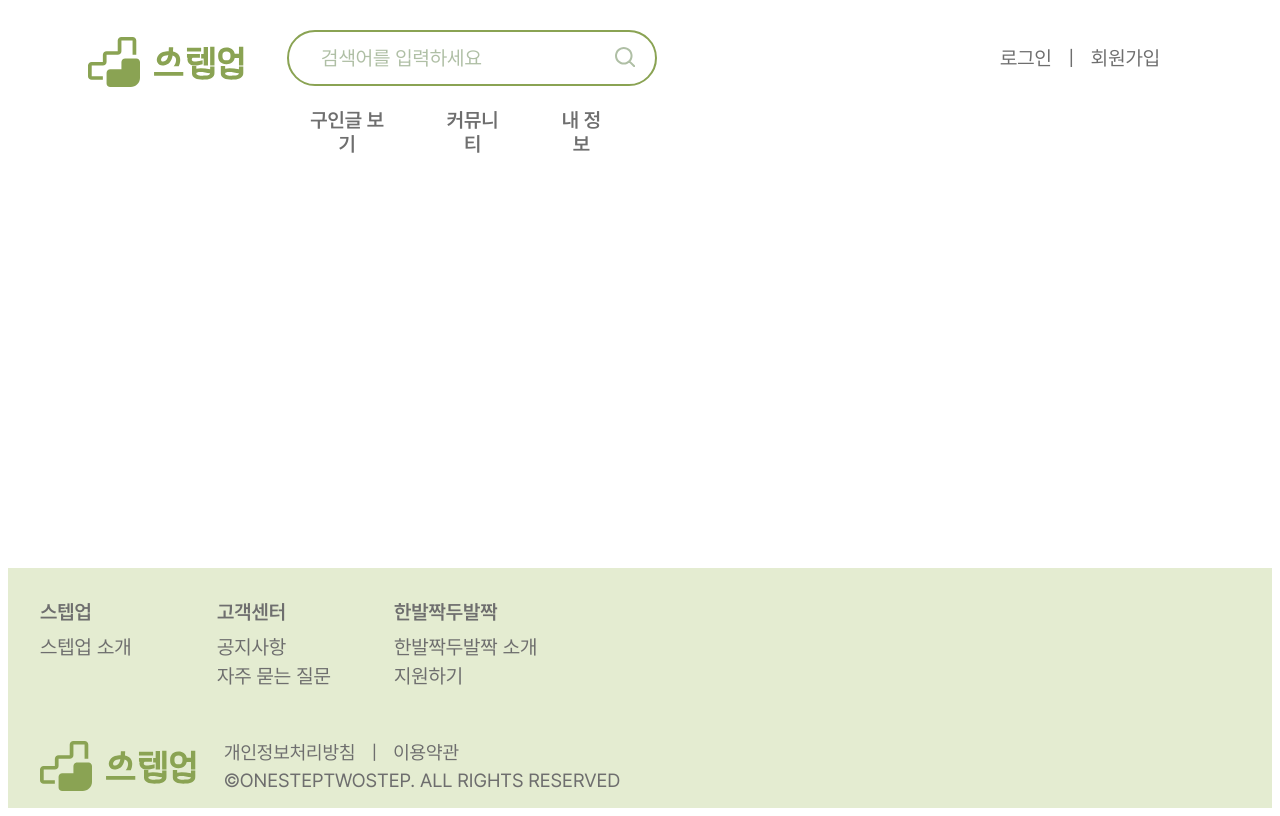
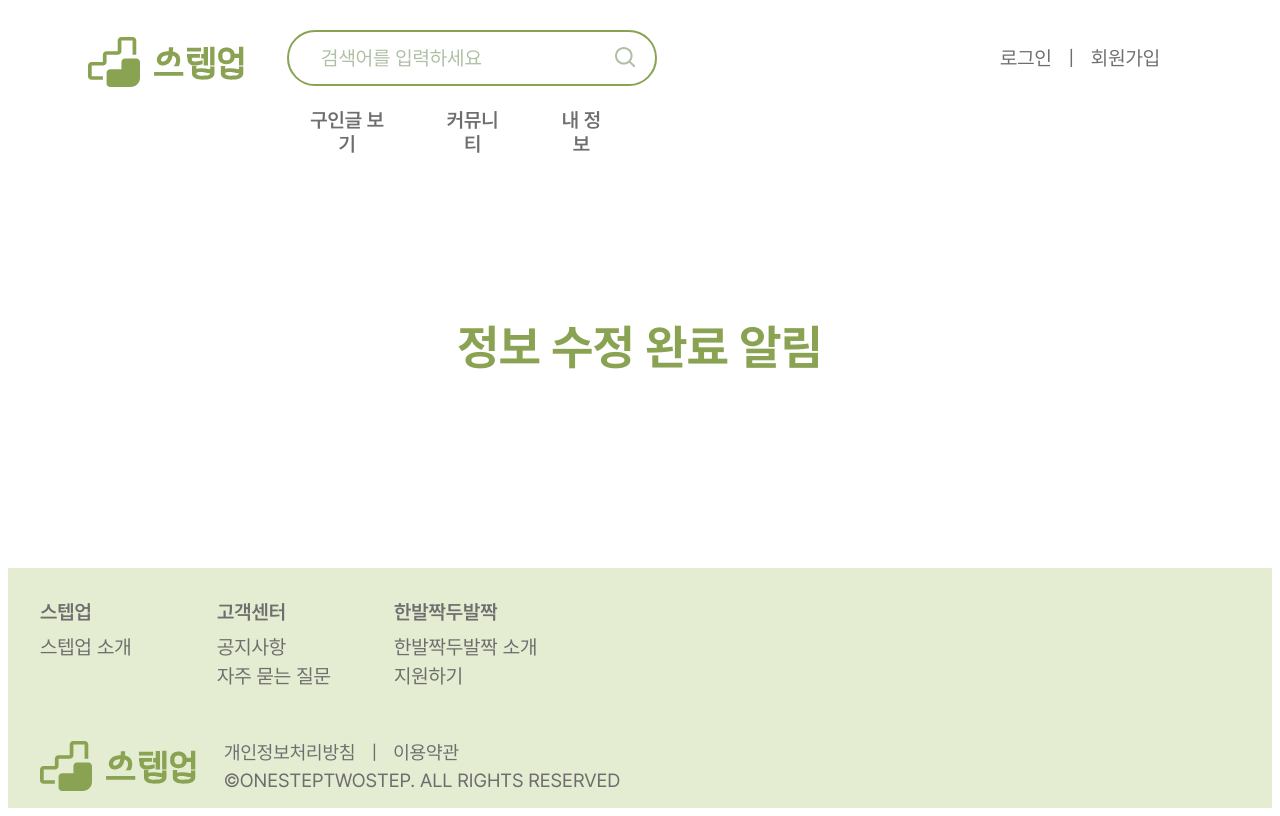
Before and after one commit to ICT-project-stepup/stepup-web, a React (Create React App) app: page /completemodify in a window 1280 px wide. Shown: the top 816 px of the page. Built offline with nearby package versions, Linux system fonts and the light colour scheme.

Commit message:
Feat: 팝업 알림 페이지들 라우팅

```diff
--- a/src/App.js
+++ b/src/App.js
@@ -23,6 +23,10 @@ import ManageResume from "./pages/homeless/resume/ManageResume";
 import ComuMain from "./pages/community/ComuMain";
 import ComuPostDetail from "./pages/community/post/ComuPostDetail";
 import PublishComuPost from "./pages/community/post/PublishComuPost";
+import CompleteModify from "./pages/popup/CompleteModify";
+import NoLogIn from "./pages/popup/NoLogIn";
+import NoResume from "./pages/popup/NoResume";
+import SignInWelcome from "./pages/popup/SignInWelcome";
 
 
 export default function App() {
@@ -54,6 +58,11 @@ export default function App() {
         <Route path="/communitymain" element={<ComuMain />} />
         <Route path="/comupostdetail" element={<ComuPostDetail />} />
         <Route path="/publishcomupost" element={<PublishComuPost />} />
+
+        <Route path="/completemodify" element={<CompleteModify />} />
+        <Route path="/nologin" element={<NoLogIn />} />
+        <Route path="/noresume" element={<NoResume />} />
+        <Route path="/signinwelcome" element={<SignInWelcome />} />
       </Routes>
       <Footer />
     </AppContainer>
--- a/src/pages/popup/CompleteModify.js
+++ b/src/pages/popup/CompleteModify.js
@@ -0,0 +1,22 @@
+import { styled } from "styled-components";
+
+/* 채은 */
+export default function Main() {
+    return(
+        <Test>
+            <span>정보 수정 완료 알림</span>
+        </Test>
+    )
+}
+
+const Test = styled.div`
+    width: 100%;
+    height: 100%;
+    display: flex;
+    justify-content: center;
+    margin-top: 10rem;
+
+    font-family: "Pretendard-Bold";
+    font-size: 3rem;
+    color: #8AA353;
+`;
--- a/src/pages/popup/NoLogIn.js
+++ b/src/pages/popup/NoLogIn.js
@@ -0,0 +1,22 @@
+import { styled } from "styled-components";
+
+/* 예은 */
+export default function Main() {
+    return(
+        <Test>
+            <span>로그인 후 이용 알림</span>
+        </Test>
+    )
+}
+
+const Test = styled.div`
+    width: 100%;
+    height: 100%;
+    display: flex;
+    justify-content: center;
+    margin-top: 10rem;
+
+    font-family: "Pretendard-Bold";
+    font-size: 3rem;
+    color: #8AA353;
+`;
--- a/src/pages/popup/NoResume.js
+++ b/src/pages/popup/NoResume.js
@@ -0,0 +1,22 @@
+import { styled } from "styled-components";
+
+/* 예은 */
+export default function Main() {
+    return(
+        <Test>
+            <span>이력서 없음 알림</span>
+        </Test>
+    )
+}
+
+const Test = styled.div`
+    width: 100%;
+    height: 100%;
+    display: flex;
+    justify-content: center;
+    margin-top: 10rem;
+
+    font-family: "Pretendard-Bold";
+    font-size: 3rem;
+    color: #8AA353;
+`;
--- a/src/pages/popup/SigninWelcome.js
+++ b/src/pages/popup/SigninWelcome.js
@@ -0,0 +1,22 @@
+import { styled } from "styled-components";
+
+/* 예은 */
+export default function Main() {
+    return(
+        <Test>
+            <span>회원가입 환영 알림</span>
+        </Test>
+    )
+}
+
+const Test = styled.div`
+    width: 100%;
+    height: 100%;
+    display: flex;
+    justify-content: center;
+    margin-top: 10rem;
+
+    font-family: "Pretendard-Bold";
+    font-size: 3rem;
+    color: #8AA353;
+`;
```
